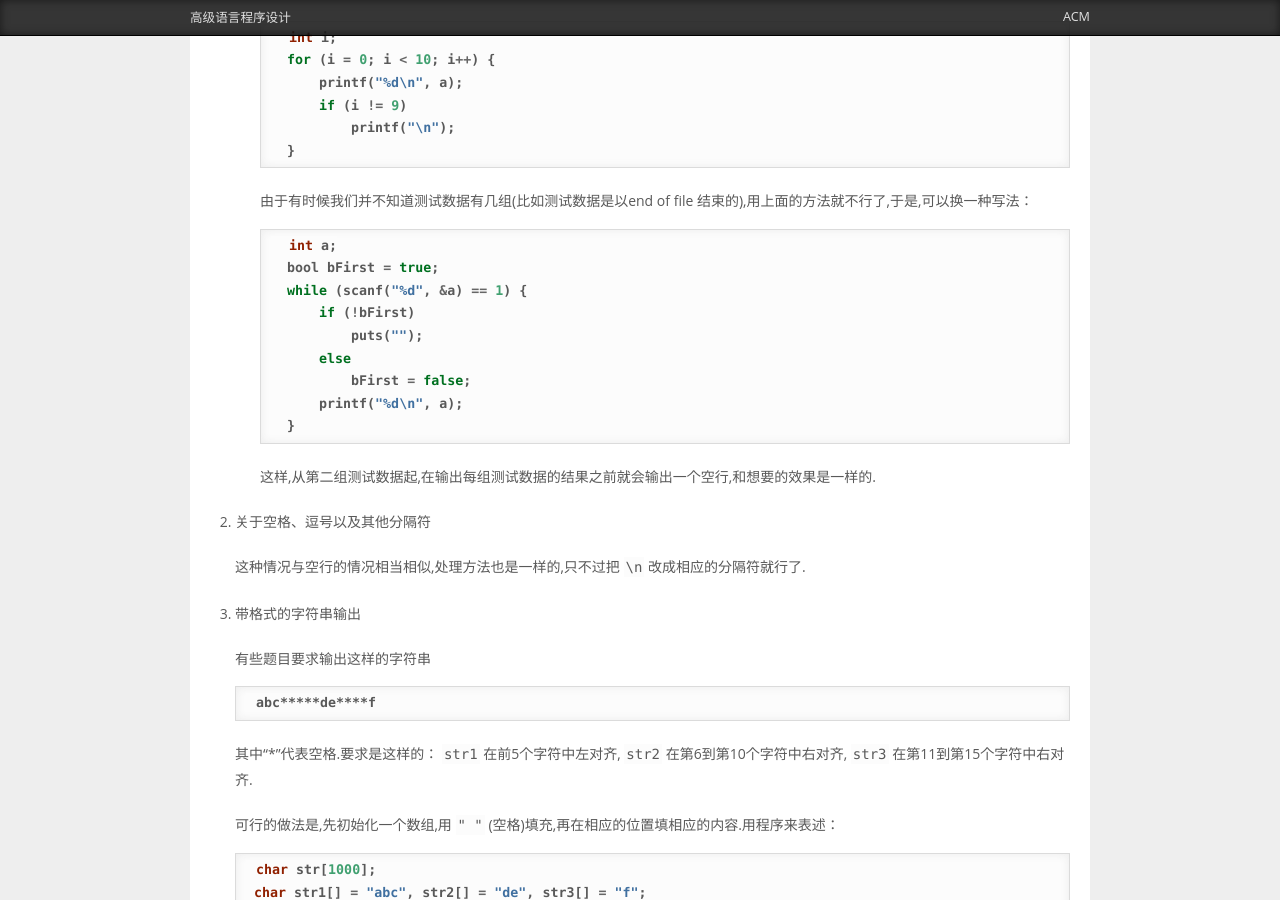
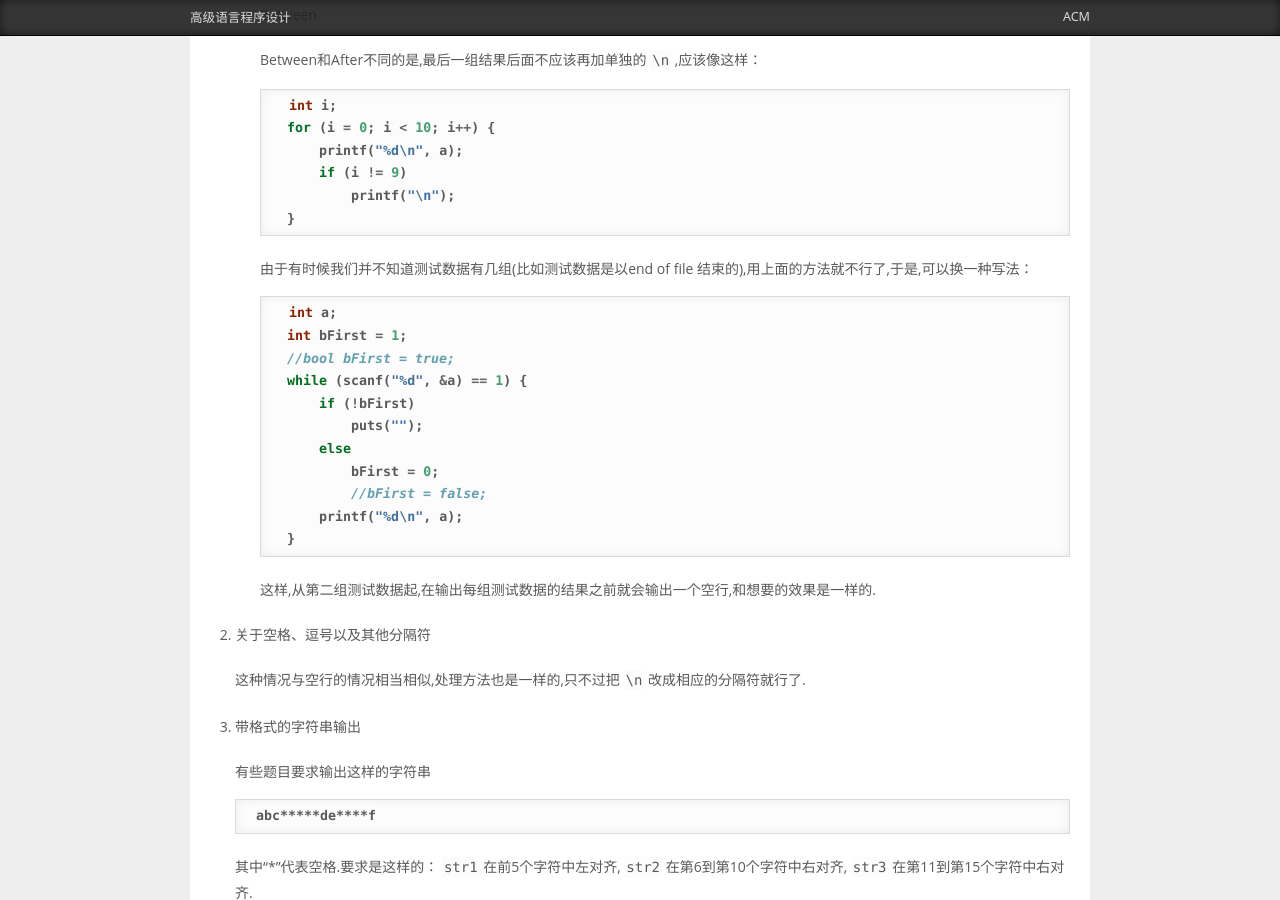
Before and after one commit to zjsu/c, a Jekyll site: the page built from docs/acm/index.md, in a window 1280 px wide and 900 px high, scrolled down 3186 px. Built offline with Jekyll 4.4.1, drawn with Linux system fonts in a browser that asks for light colours; Markdown is read by kramdown in place of the engine named in the settings; comment, search, counter and statistics services are not loaded; some of the changed text lies outside the part shown.

Commit message:
return 0; && bool value

```diff
--- a/docs/acm/index.md
+++ b/docs/acm/index.md
@@ -17,6 +17,7 @@
         int a,b;
         scanf("%d %d",&a, &b);
         printf("%d\n",a+b);
+        return 0;
     }
     ~~~
 
@@ -33,6 +34,7 @@
         int a,b;
         while (scanf("%d %d",&a, &b) != EOF)
             printf("%d\n",a+b);
+        return 0;
     }
     ~~~
 
@@ -47,6 +49,7 @@
         int a,b;
         while(scanf("%d %d",&a, &b) &&(a||b))
              printf("%d\n",a+b);
+        return 0;
     }
     ~~~
 
@@ -157,12 +160,14 @@
 
         ~~~ c
         int a;
-        bool bFirst = true;
+        int bFirst = 1;
+        //bool bFirst = true;
         while (scanf("%d", &a) == 1) {
             if (!bFirst)
                 puts("");
             else
-                bFirst = false;
+                bFirst = 0;
+                //bFirst = false;
             printf("%d\n", a);
         }
         ~~~
```
